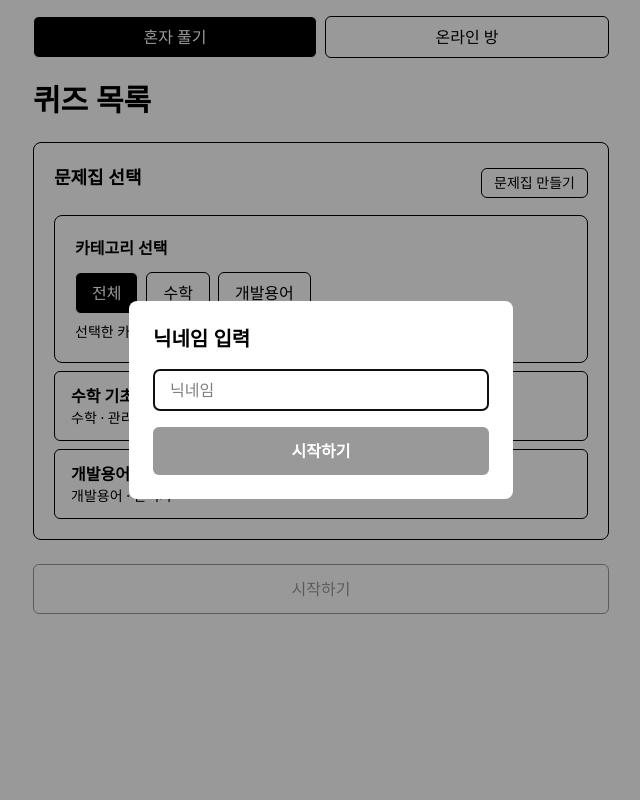
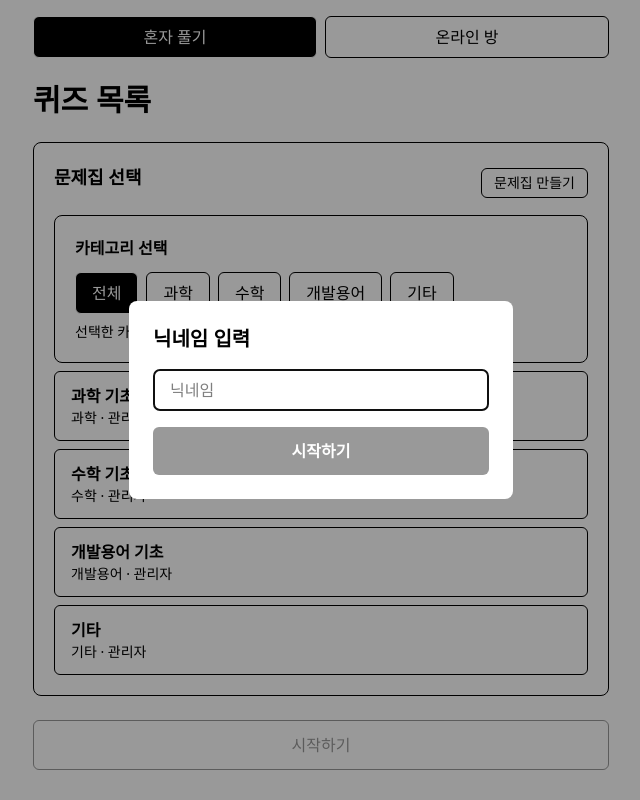
Before and after one commit to coonyang/quiz-app, a Next.js app: page / in a window 1280 px wide. Shown: the whole page, without its empty margins (319-959 px from the left). Built offline with nearby package versions, Linux system fonts and the light colour scheme; no server answers.

Commit message:
퀴즈 업데이트

```diff
--- a/app/data/quizSets.ts
+++ b/app/data/quizSets.ts
@@ -1,4 +1,19 @@
 export const quizSets = [
+  {
+    id: "math-basic",
+    title: "과학 기초",
+    category: "과학",
+    author: "관리자",
+    authorId: "system",
+    questions: [
+      {
+        id: 1,
+        question: "2 + 3은?",
+        choices: ["4", "5", "6", "7"],
+        answerIndex: 1,
+      },
+    ],
+  },
   {
     id: "math-basic",
     title: "수학 기초",
@@ -41,4 +56,19 @@ export const quizSets = [
       },
     ],
   },
+  {
+    id: "math-basic",
+    title: "기타",
+    category: "기타",
+    author: "관리자",
+    authorId: "system",
+    questions: [
+      {
+        id: 1,
+        question: "2 + 3은?",
+        choices: ["4", "5", "6", "7"],
+        answerIndex: 1,
+      },
+    ],
+  },
 ];
```
